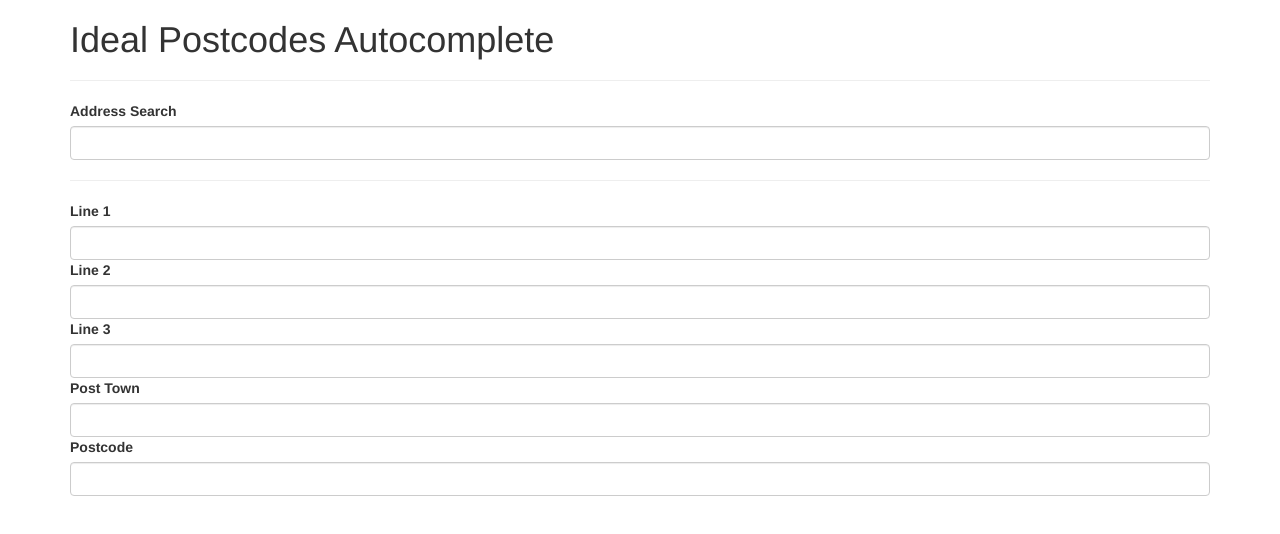
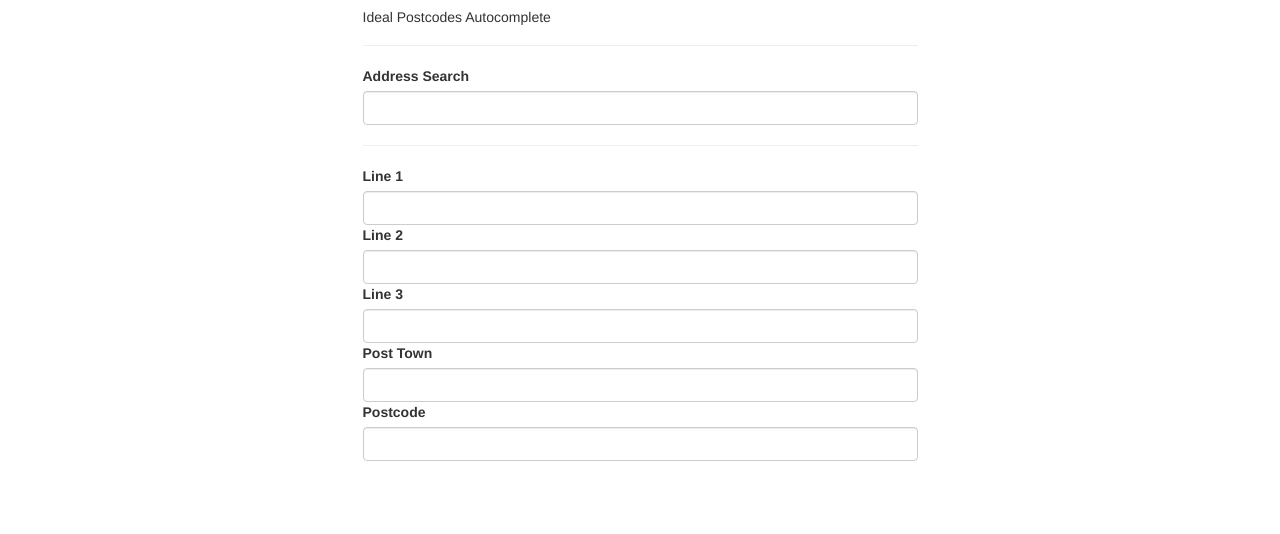
Before and after one commit to ideal-postcodes/ideal-postcodes-autocomplete, a website: page example/index.html in a window 1280 px wide. Drawn offline with nearby package versions, Linux system fonts and the light colour scheme.

Commit message:
Touch up

```diff
--- a/example/index.html
+++ b/example/index.html
@@ -2,28 +2,29 @@
 <html>
 	<head>
 		<meta charset="utf-8">
-		<title>Ideal Postcodes Core Example</title>
+		<title>Ideal Postcodes Autocomplete Example</title>
 		<script src="../dist/ideal-postcodes-autocomplete.js"></script>
 		<link rel="stylesheet" type="text/css" href="../css/ideal-postcodes-autocomplete.css" />
+		<link rel="stylesheet" type="text/css" href="../css/optional-effects.css" />
 		<link rel="stylesheet" type="text/css" href="https://maxcdn.bootstrapcdn.com/bootstrap/3.3.6/css/bootstrap.min.css" />
 	</head>
 	<body>
 		<div class="container">
 			<div class="row">
-				<div class="col-xs-12">
-					<h1>Ideal Postcodes Autocomplete</h1>
+				<div class="col-xs-12 col-lg-6 col-lg-offset-3">
+					<h5>Ideal Postcodes Autocomplete</h5>
 					<hr />
 				</div>
 			</div>
 			<div class="row">
-				<div class="col-xs-12">
+				<div class="col-xs-12 col-lg-6 col-lg-offset-3">
 					<div class="form-group">
 						<label>Address Search</label>
 						<input type="text" class="form-control" id="input" />
 					</div>
 					<hr />
 				</div>
-				<div class="col-xs-12">
+				<div class="col-xs-12 col-lg-6 col-lg-offset-3">
 					<div class="form-group">
 						<label>Line 1</label>
 						<input type="text" class="form-control" id="line_1" />
```
